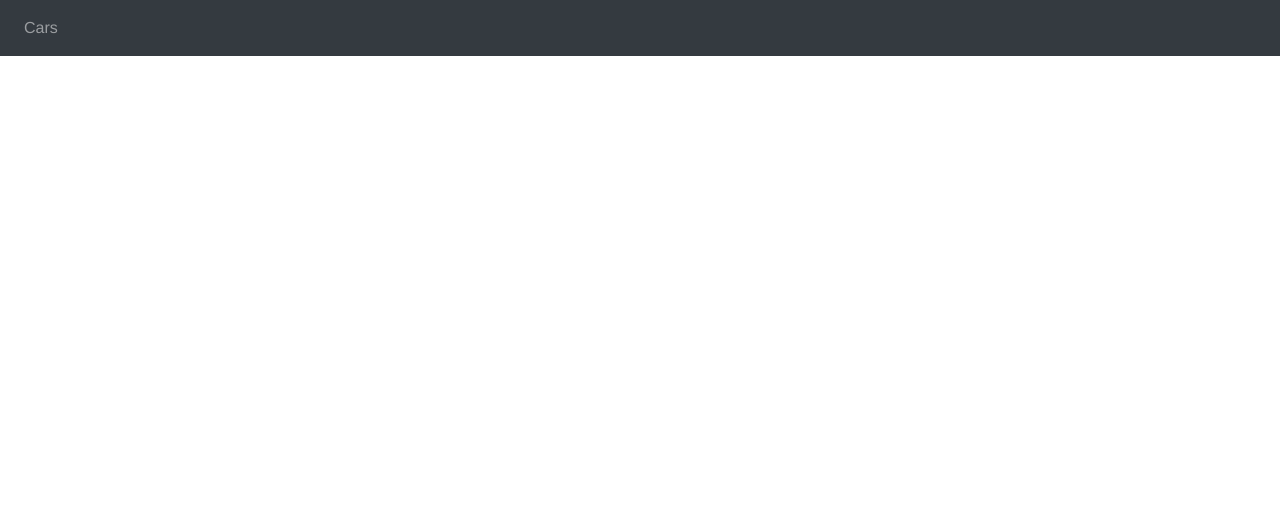
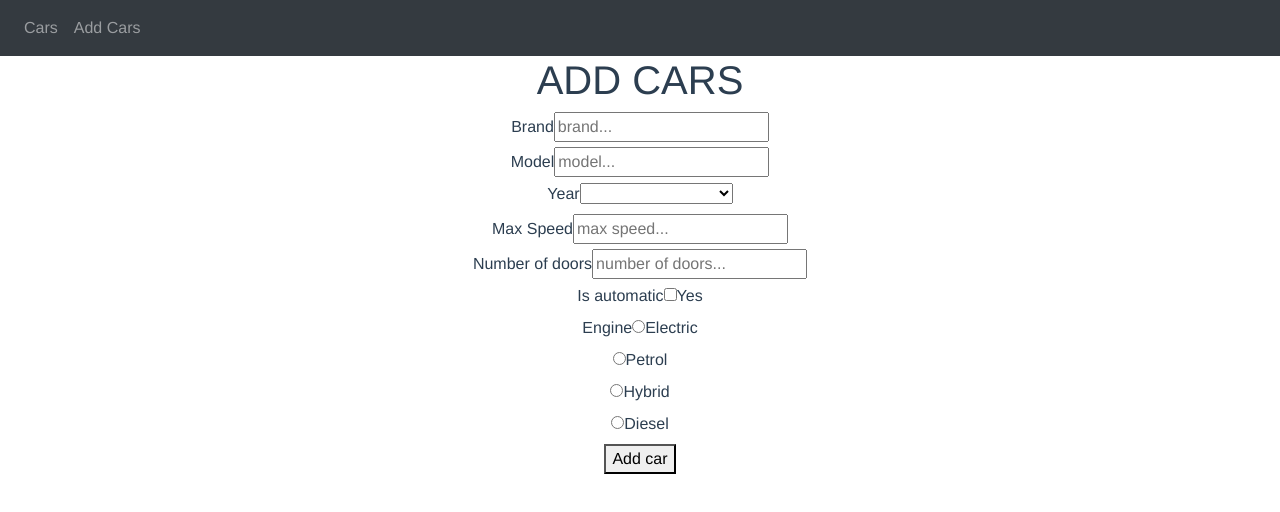
Before and after one commit to AlxRdnvc/Cars-app, a Vue app: page /add in a window 1280 px wide. Shown: the top 512 px of the page. Built offline with nearby package versions, Linux system fonts and the light colour scheme.

Commit message:
zadatak 3

```diff
--- /dev/null
+++ b/src/components/AddCar.vue
@@ -0,0 +1,73 @@
+<template>
+    <div>
+        <h1>ADD CARS</h1>
+        <form>
+           <label>Brand</label>
+           <input v-model="newCar.brand" type="text" placeholder="brand..."><br>
+
+           <label>Model</label>
+           <input v-model="newCar.model" type="text" placeholder="model..."><br>
+
+           <label>Year</label>
+           <select v-model="newCar.year">
+               <option disabled value="">Please select year</option>
+               <option v-for="(year, index) in years" :key="index">{{ year }}</option>
+           </select><br>
+
+
+           <label>Max Speed</label>
+           <input v-model="newCar.maxSpeed" type="number" placeholder="max speed..."><br>
+
+           <label>Number of doors</label>
+           <input v-model="newCar.numberOfDoors" type="number" placeholder="number of doors..."><br>
+
+           <label>Is automatic</label>
+           <input type="checkbox" id="true" value="true" v-model="newCar.isAutomatic">
+           <label for="true">Yes</label><br>
+
+           <label>Engine</label>
+
+           <input type="radio" id="electric" value="Electric" v-model="newCar.engine">
+           <label for="electric">Electric</label><br>
+
+           <input type="radio" id="petrol" value="Petrol" v-model="newCar.engine">
+           <label for="petrol">Petrol</label><br>
+
+           <input type="radio" id="hybrid" value="Hybrid" v-model="newCar.engine">
+           <label for="hybrid">Hybrid</label><br>
+
+           <input type="radio" id="diesel" value="Diesel" v-model="newCar.engine">
+           <label for="diesel">Diesel</label><br>
+
+           <button @click="addNewCar()" type="button">Add car</button>
+
+       </form>
+    </div>
+</template>
+
+<script>
+import { cars } from '../services/Cars.js'
+
+export default {
+    name: "AddCar",
+    data(){
+        return {
+            years: [],
+            newCar: {}
+        }
+    },
+    methods: {
+        addNewCar(){
+           cars.add(this.newCar)
+           .then(response => {this.$router.push('/cars')}) // nakon resolve-a redirektuje na pocetnu '/cars' stranicu
+           .catch(err => console.log(err)) // ako catch-uje error onda console.log-ujemo error
+        }
+    },
+    created(){
+        for(var i = 1990; i <= 2018; i++){
+            this.years.push(i);
+        }
+    }
+
+}
+</script>
--- a/src/components/AppCars.vue
+++ b/src/components/AppCars.vue
@@ -19,7 +19,7 @@
                     <td>{{ car.model }}</td>
                     <td>{{ car.year }}</td>
                     <td>{{ car.maxSpeed }}</td>
-                    <td>{{ car.isAutomatic }}</td>
+                    <td>{{ car.isAutomatis ? "Automatic" : "Manual" }}</td>
                     <td>{{ car.engine }}</td>
                     <td>{{ car.numberOfDoors }}</td>
                 </tr>
--- a/src/components/NavBar.vue
+++ b/src/components/NavBar.vue
@@ -2,6 +2,7 @@
   <nav class="navbar navbar-expand-lg navbar-dark bg-dark">
     <div class="navbar-nav">
       <router-link class="nav-item nav-link" to="/cars">Cars</router-link>
+      <router-link class="nav-item nav-link" to="/add">Add Cars</router-link>
     </div>
   </nav>
 </template>
--- a/src/main.js
+++ b/src/main.js
@@ -3,13 +3,15 @@ import App from './App.vue'
 import VueRouter from 'vue-router'
 
 import AppCars from './components/AppCars.vue'
+import AddCar from './components/AddCar.vue'
 
 Vue.config.productionTip = false
 Vue.use(VueRouter)
 
  const routes = [
   {path: '/', redirect: '/cars'},
-  {path: '/cars', component: AppCars}
+  {path: '/cars', component: AppCars},
+  {path: '/add', component: AddCar}
 ]
 
 const router = new VueRouter({
--- a/src/services/Cars.js
+++ b/src/services/Cars.js
@@ -8,6 +8,10 @@ export default class Cars {
     getAll () {
       return axios.get('cars')
     }
+
+    add(car) {
+      return axios.post('cars', car)
+    }
 }
 
 export const cars = new Cars()
```
